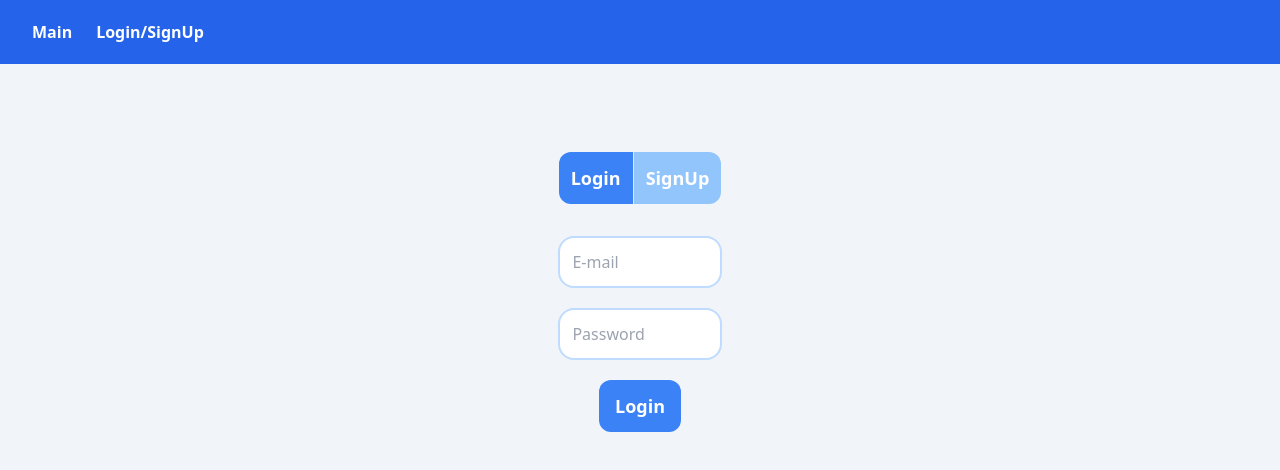
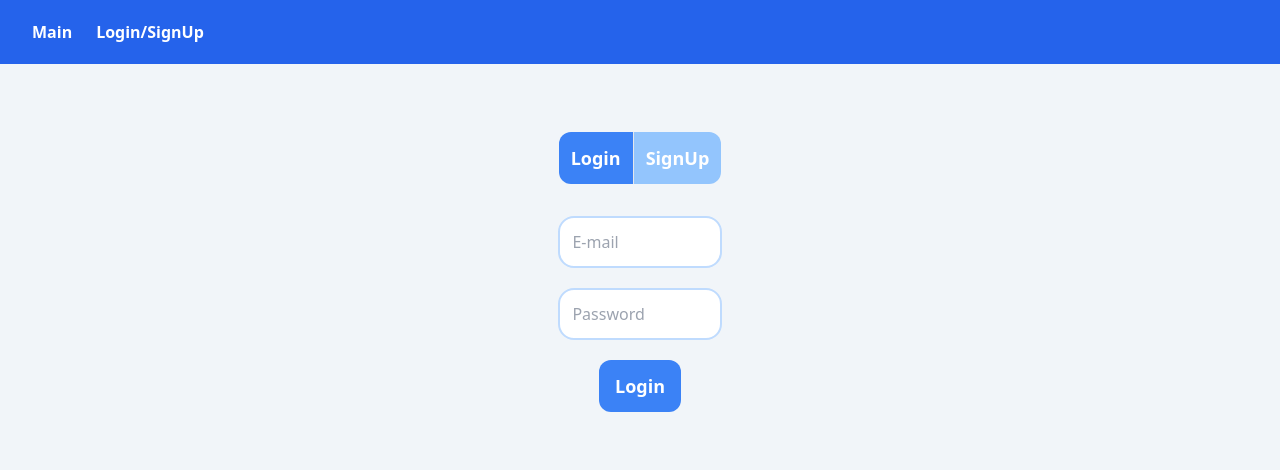
Before and after one commit to BatuhanAC/calisma_odasi, a React (Create React App) app: page /login in a window 1280 px wide. Shown: the top 470 px of the page. Built offline with nearby package versions, Linux system fonts and the light colour scheme.

Commit message:
Update Login.js

```diff
--- a/src/components/macros/Login.js
+++ b/src/components/macros/Login.js
@@ -25,7 +25,7 @@ const Login = () => {
 
 
   return (
-    <div className='flex flex-col justify-center items-center p-12 rounded-3xl mx-[25%] my-10 '>
+    <div className='flex flex-col justify-center items-center p-12 rounded-3xl mx-[25%] my-5 '>
       <div className='flex flex-row'>
         <button className={activeLogin ? "font-bold text-lg bg-blue-500 p-3 rounded-l-xl border-r text-white text-center cursor-default" :
          "font-bold text-lg bg-blue-300 p-3 rounded-l-xl border-r text-white text-center cursor-default"}
```
